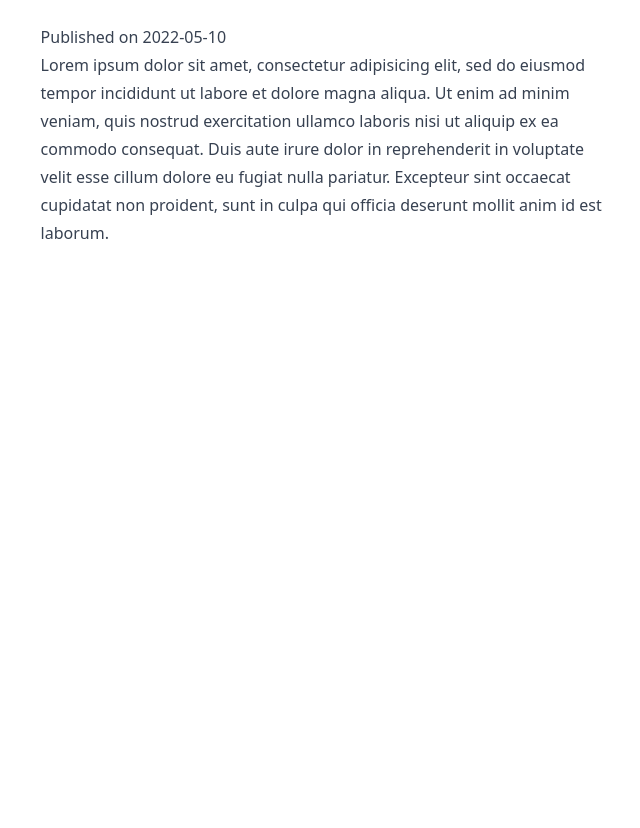
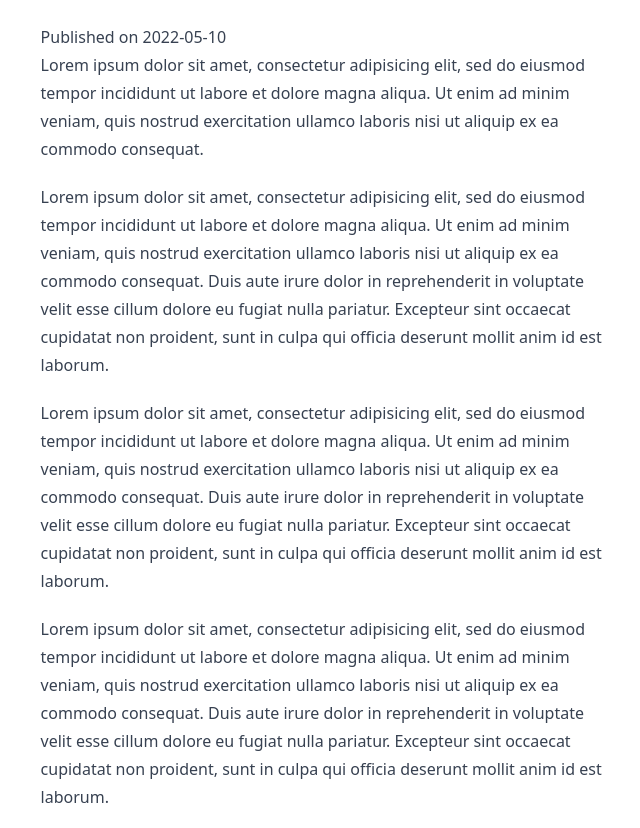
Before and after one commit to sanjayatony/devtstar, an Eleventy site: page src/posts/lorem-ipsum.md in a window 1280 px wide. Shown: the part 93-921 px from the top of the page, without its empty margins (318-958 px from the left). Before the commit the page ends 800 px from the top, so only its background shows below. Built offline with nearby package versions, Linux system fonts and the light colour scheme; Eleventy itself is replaced by a stand-in of ours; files that its build step writes are made by us from their sources.

Commit message:
update post

```diff
--- a/src/posts/lorem-ipsum.md
+++ b/src/posts/lorem-ipsum.md
@@ -6,6 +6,32 @@
 Lorem ipsum dolor sit amet, consectetur adipisicing elit, sed do eiusmod
 tempor incididunt ut labore et dolore magna aliqua. Ut enim ad minim veniam,
 quis nostrud exercitation ullamco laboris nisi ut aliquip ex ea commodo
+consequat.
+
+Lorem ipsum dolor sit amet, consectetur adipisicing elit, sed do eiusmod
+tempor incididunt ut labore et dolore magna aliqua. Ut enim ad minim veniam,
+quis nostrud exercitation ullamco laboris nisi ut aliquip ex ea commodo
 consequat. Duis aute irure dolor in reprehenderit in voluptate velit esse
 cillum dolore eu fugiat nulla pariatur. Excepteur sint occaecat cupidatat non
 proident, sunt in culpa qui officia deserunt mollit anim id est laborum.
+
+Lorem ipsum dolor sit amet, consectetur adipisicing elit, sed do eiusmod
+tempor incididunt ut labore et dolore magna aliqua. Ut enim ad minim veniam,
+quis nostrud exercitation ullamco laboris nisi ut aliquip ex ea commodo
+consequat. Duis aute irure dolor in reprehenderit in voluptate velit esse
+cillum dolore eu fugiat nulla pariatur. Excepteur sint occaecat cupidatat non
+proident, sunt in culpa qui officia deserunt mollit anim id est laborum.
+
+Lorem ipsum dolor sit amet, consectetur adipisicing elit, sed do eiusmod
+tempor incididunt ut labore et dolore magna aliqua. Ut enim ad minim veniam,
+quis nostrud exercitation ullamco laboris nisi ut aliquip ex ea commodo
+consequat. Duis aute irure dolor in reprehenderit in voluptate velit esse
+cillum dolore eu fugiat nulla pariatur. Excepteur sint occaecat cupidatat non
+proident, sunt in culpa qui officia deserunt mollit anim id est laborum.
+
+Lorem ipsum dolor sit amet, consectetur adipisicing elit, sed do eiusmod
+tempor incididunt ut labore et dolore magna aliqua. Ut enim ad minim veniam,
+quis nostrud exercitation ullamco laboris nisi ut aliquip ex ea commodo
+consequat. Duis aute irure dolor in reprehenderit in voluptate velit esse
+cillum dolore eu fugiat nulla pariatur. Excepteur sint occaecat cupidatat non
+proident, sunt in culpa qui officia deserunt mollit anim id est laborum.
```
Also changed, not shown: src/posts/installing-fish.md (added, +10 -0 lines).
